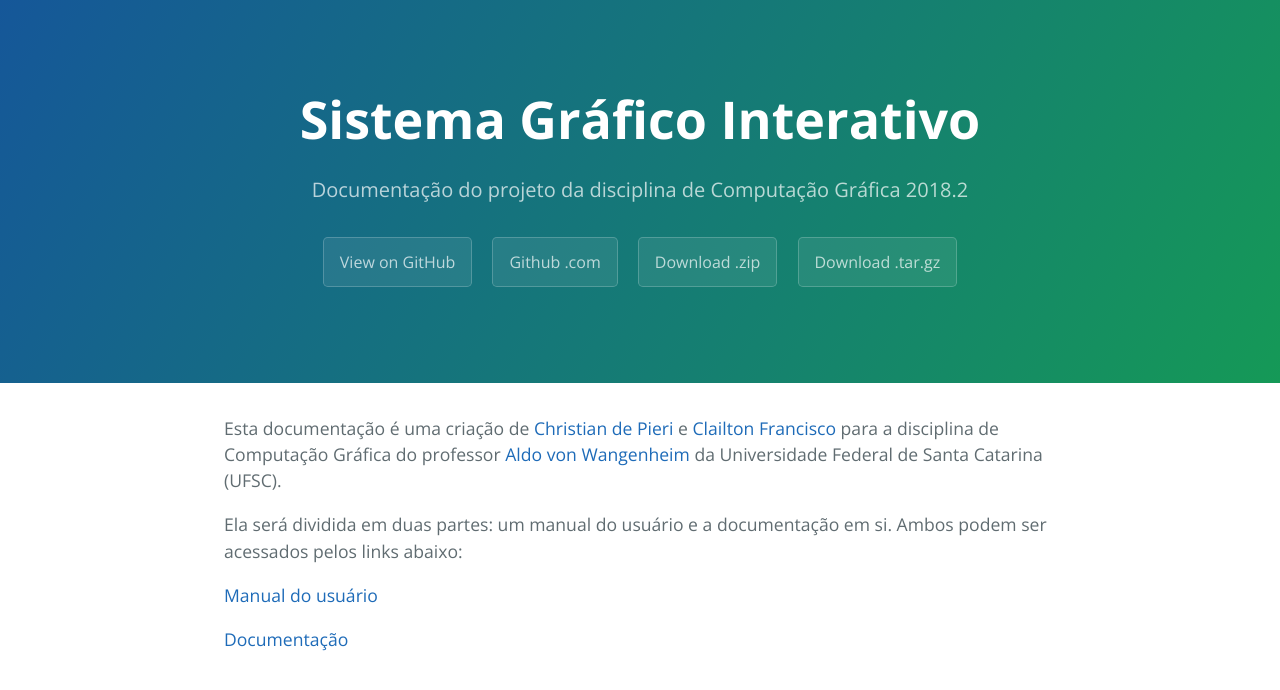
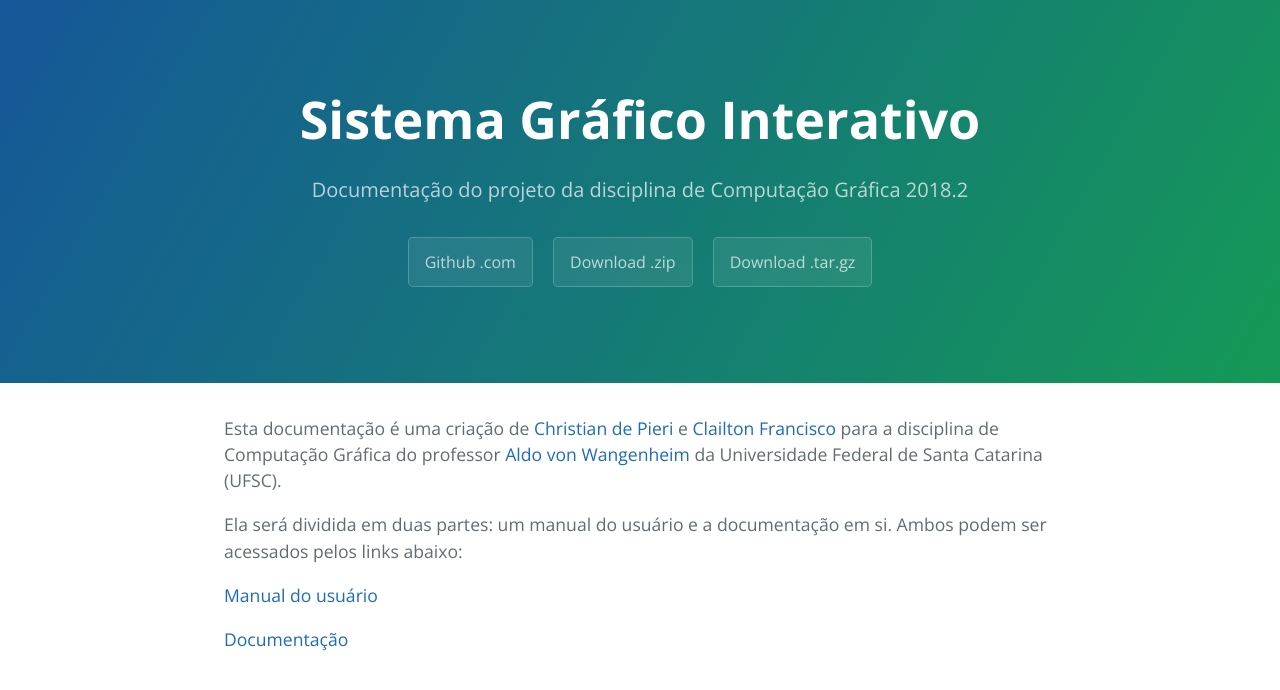
Before and after one commit to christianpieri/docCg, a Jekyll site: the page built from index.md, in a window 1280 px wide and 900 px high. Shown: the top 690 px of the window. Built offline with Jekyll 4.4.1, drawn with Linux system fonts in a browser that asks for light colours.

Commit message:
retirada view github doc

```diff
--- a/_layouts/default.html
+++ b/_layouts/default.html
@@ -25,9 +25,6 @@
     <header class="page-header" role="banner">
       <h1 class="project-name">Sistema Gráfico Interativo</h1>
       <h2 class="project-tagline">Documentação do projeto da disciplina de Computação Gráfica 2018.2</h2>
-      {% if site.github.is_project_page %}
-        <a href="{{ site.github.repository_url }}" class="btn">View on GitHub</a>
-      {% endif %}
       {% if site.show_downloads %}
 	<a href="https://github.com/christianpieri/INE5420" class="btn">Github .com</a>
         <a href="" class="btn">Download .zip</a>
```
